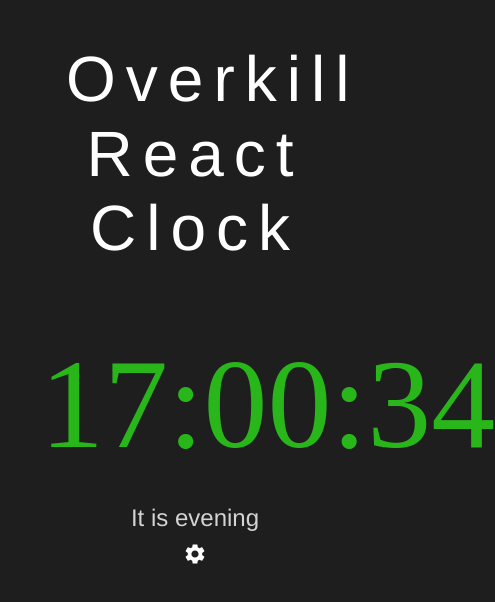
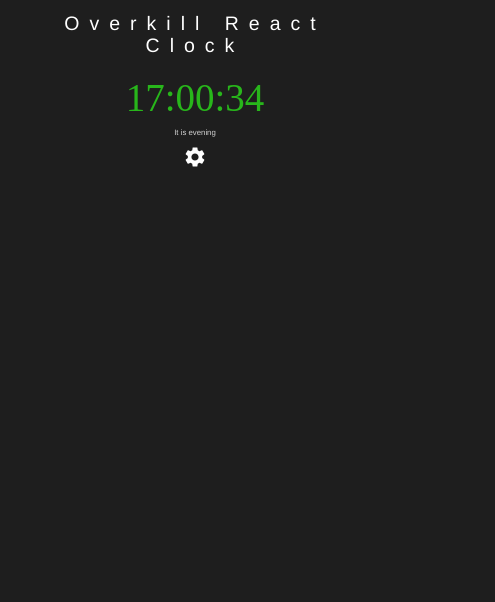
Before and after one commit to phss/overkill-react-clock, a React app: page / in a window 390 px wide. Shown: the top 602 px of the page, 495 px wide, since content can reach past the window. Built offline with nearby package versions, Linux system fonts and the light colour scheme; the HTML template or start-up script is replaced by a standard one; a web font is replaced by a local one.

Commit message:
Use view port fonts to make it responsive

```diff
--- a/src/Clock/PartOfDay/PartOfDay.tsx
+++ b/src/Clock/PartOfDay/PartOfDay.tsx
@@ -11,7 +11,7 @@ interface PartOfDayProps {
 const Information = styled(Typography)({
   fontWeight: 'lighter',
   color: 'lightgray',
-  fontSize: '24px'
+  fontSize: '2vw'
 })
 
 const partAt = (time: Date, timezone: string) => {
--- a/src/Clock/TimeDisplay/TimeDisplay.tsx
+++ b/src/Clock/TimeDisplay/TimeDisplay.tsx
@@ -12,7 +12,7 @@ interface TimeDisplayProps {
 const DigitalClock = styled(Typography)({
   fontFamily: 'Orbitron',
   color: 'rgb(40, 182, 27)',
-  fontSize: '128px',
+  fontSize: '10vw',
   marginBlockEnd: '0em',
   marginBlockStart: '0em'
 })
--- a/src/index.css
+++ b/src/index.css
@@ -11,8 +11,6 @@
 }
 
 body {
-  font-family: 'Helvetica Neue', Helvetica, Arial, sans-serif;
-  color: #fff;
   background-color: #050505e5;
   text-align: center;
 }
--- a/src/styles.ts
+++ b/src/styles.ts
@@ -1,9 +1,11 @@
 import { Typography } from '@material-ui/core'
 import { styled } from '@material-ui/core/styles'
+import { theme } from './theme'
 
 export const Title = styled(Typography)({
+  color: theme.palette.text.primary,
   fontWeight: 'lighter',
   letterSpacing: '10px',
-  fontSize: '64px',
-  margin: '42px'
+  fontSize: '5vw',
+  margin: '3vw'
 })
```
